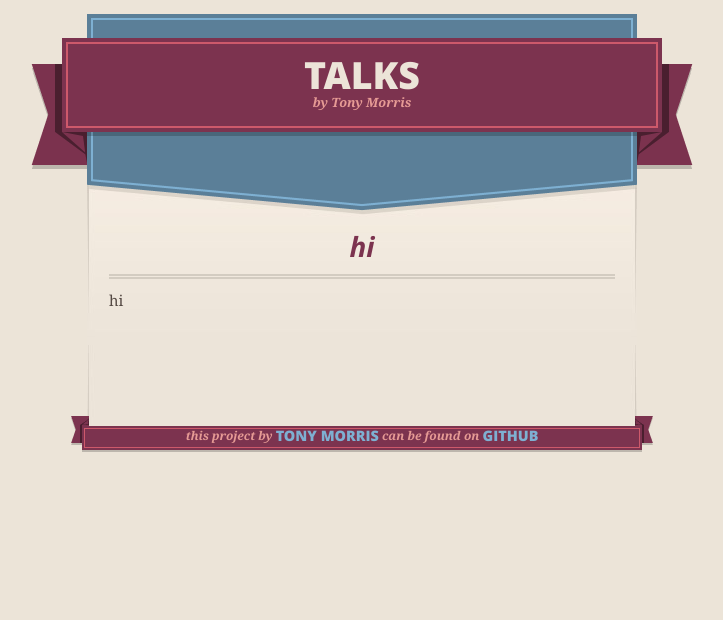
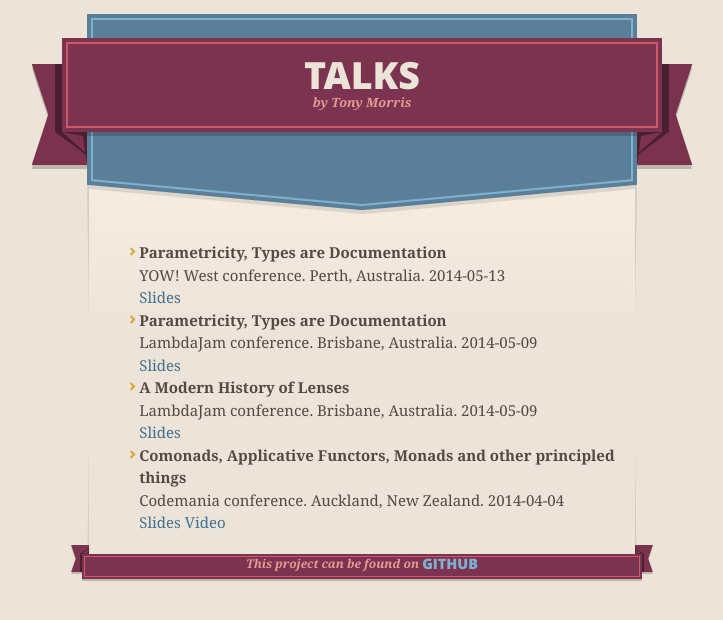
Before and after one commit to AndreasS2501/talks, a plain HTML site: page index.html in a window 1280 px wide. Shown: the whole page, without its empty margins (278-1001 px from the left). Drawn offline with nearby package versions, Linux system fonts and the light colour scheme.

Commit message:
adding talks

```diff
--- a/index.html
+++ b/index.html
@@ -39,23 +39,36 @@
           <a href="#" class="zip"></a><a href="#" class="tgz"></a>
         </span>
       </section>
-
-
       <span class="banner-fix"></span>
-
-
       <section id="main_content">
 
-<h3>
-<a name="Hi" class="anchor" href="#hi"><span class="octicon octicon-link"></span></a>hi</h3>
-
-<p>hi</p>
+      <ul>
+        <li>
+          <div class="talk-title">Parametricity, Types are Documentation</div>
+          <div class="talk-details">YOW! West conference. Perth, Australia. 2014-05-13</div>
+          <div class="talk-links"><a href="https://dl.dropboxusercontent.com/u/7810909/talks/20140513/parametricity.pdf">Slides</a></div>
+        </li>
+        <li>
+          <div class="talk-title">Parametricity, Types are Documentation</div>
+          <div class="talk-details">LambdaJam conference. Brisbane, Australia. 2014-05-09</div>
+          <div class="talk-links"><a href="https://dl.dropboxusercontent.com/u/7810909/talks/20140509/parametricity.pdf">Slides</a></div>
+        </li>
+        <li>
+          <div class="talk-title">A Modern History of Lenses</div>
+          <div class="talk-details">LambdaJam conference. Brisbane, Australia. 2014-05-09</div>
+          <div class="talk-links"><a href="https://dl.dropboxusercontent.com/u/7810909/talks/20140508/lenses.pdf">Slides</a></div>
+        </li>
+        <li>
+          <div class="talk-title">Comonads, Applicative Functors, Monads and other principled things</div>
+          <div class="talk-details">Codemania conference. Auckland, New Zealand. 2014-04-04</div>
+          <div class="talk-links"><a href="https://dl.dropboxusercontent.com/u/7810909/talks/20140404/comonads-applicative-monads.pdf">Slides</a> <a href="https://www.youtube.com/watch?v=R8yg6J9basE">Video</a></div>
+        </li>
+      </ul>
       </section>
-
       <footer>
         <span class="ribbon-outer">
           <span class="ribbon-inner">
-            <p>this project by <a href="https://github.com/tonymorris">Tony Morris</a> can be found on <a href="https://github.com/tonymorris/talks">GitHub</a></p>
+            <p>This project can be found on <a href="https://github.com/tonymorris/talks">GitHub</a></p>
           </span>
           <span class="left-tail"></span>
           <span class="right-tail"></span>
--- a/stylesheets/non-screen.css
+++ b/stylesheets/non-screen.css
@@ -5,7 +5,6 @@ a#forkme_banner {
 div.shell {
   width: 640px;
 }
-
 
 header {
   max-width:640px;
--- a/stylesheets/screen.css
+++ b/stylesheets/screen.css
@@ -567,3 +567,7 @@ dd p:first-child {
   font-size: .85em;
   font-style: italic;
 }
+
+div.talk-title {
+  font-weight: bold;
+}
```
